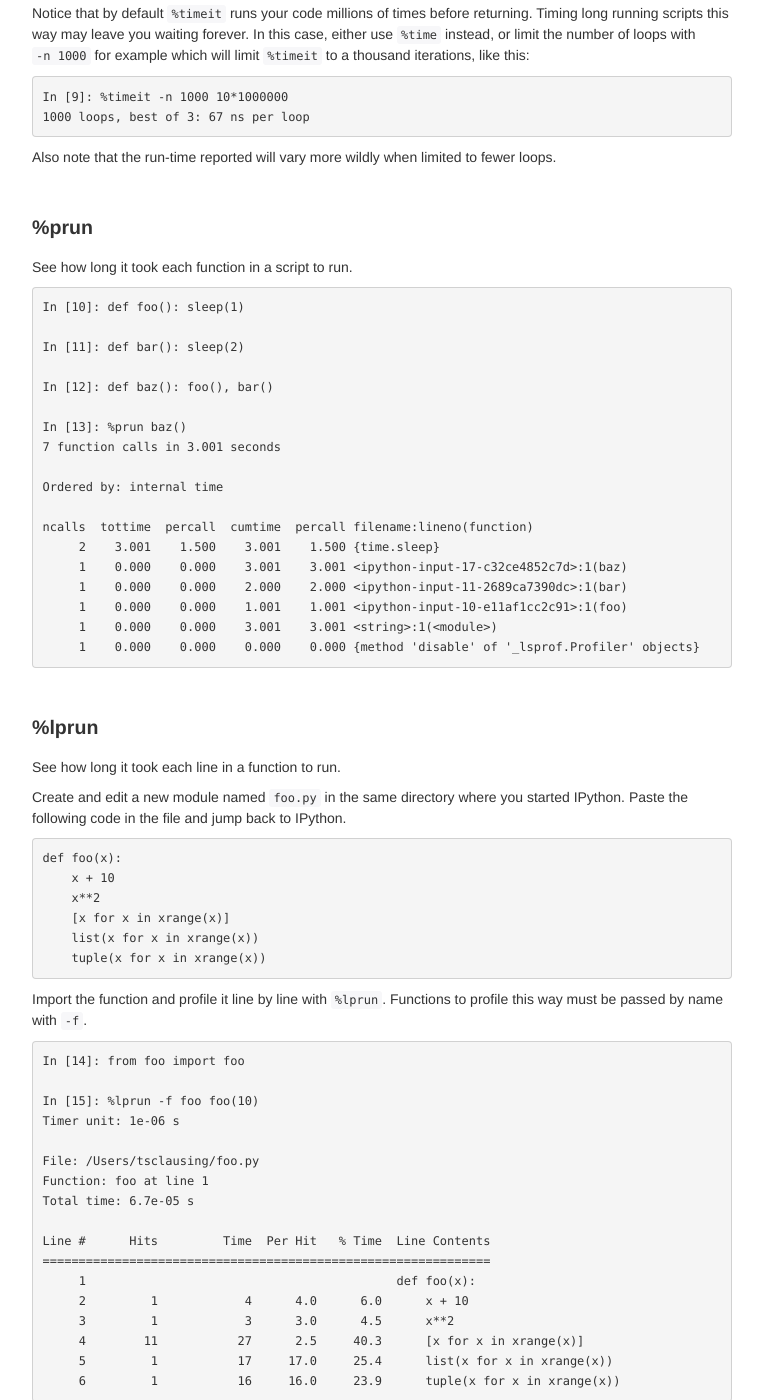
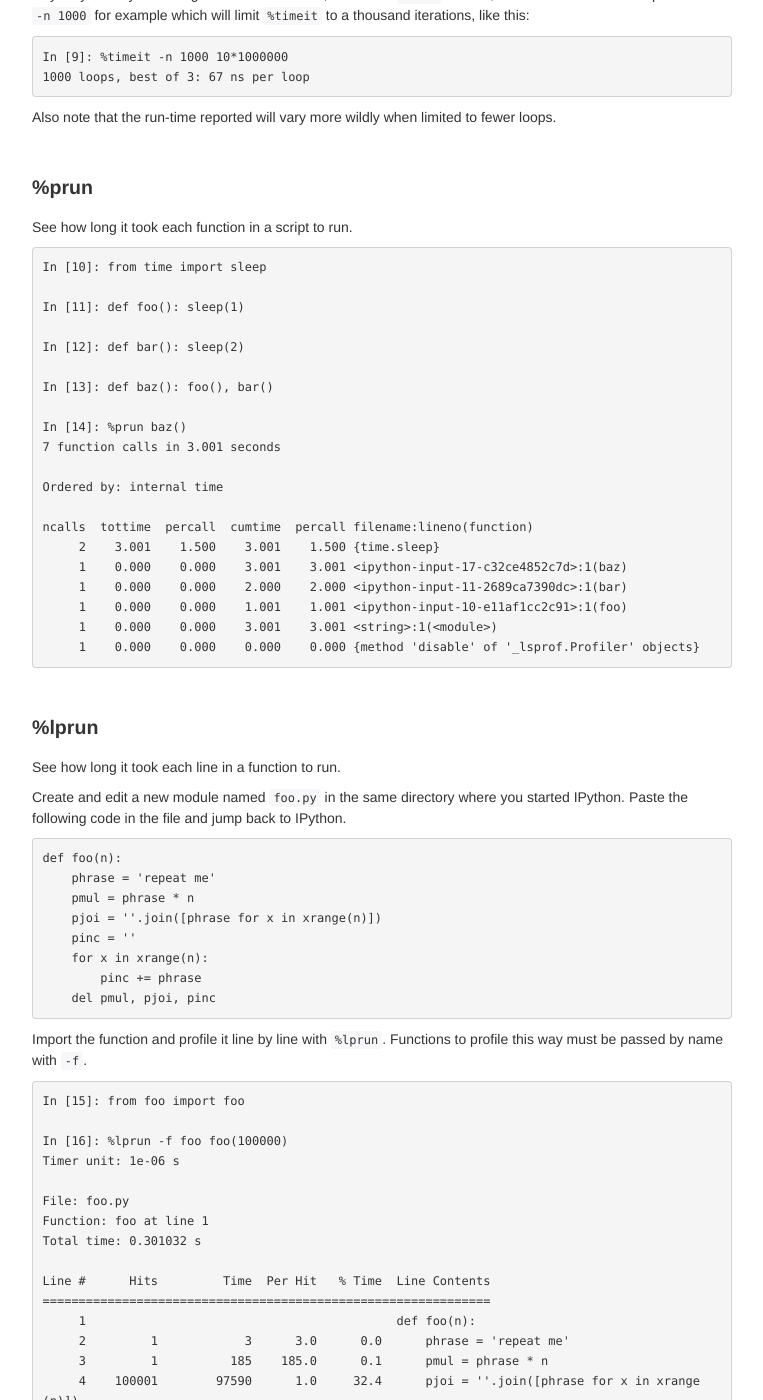
Before and after one commit to pynashorg/pynashorg.github.com, a Jekyll site: the page built from _posts/2013-03-06-timing-and-profiling.md, in a window 1280 px wide and 1400 px high, scrolled down 2468 px. Shown: the whole window, without its empty margins (258-1021 px from the left). Built offline with Jekyll 4.4.1, drawn with Linux system fonts in a browser that asks for light colours; nearby versions of some CDN libraries; library files that are not in the unit come from our copies; comment, search, counter and statistics services are not loaded; some of the changed text lies outside the part shown.

Commit message:
Memory profiling examples

```diff
--- a/_posts/2013-03-06-timing-and-profiling.md
+++ b/_posts/2013-03-06-timing-and-profiling.md
@@ -91,8 +91,6 @@
 
     In [6]: %memit?
 
-    In [7]: from time import sleep  # <- will be used in the time profiling examples
-
 Time Profiling
 ===
 
@@ -113,7 +111,7 @@
 
 See how long a script takes to run averaged over a bunch of runs.
 
-    In [9]: %timeit 10*1000000
+    In [8]: %timeit 10*1000000
     10000000 loops, best of 3: 38.2 ns per loop
 
 Notice that by default `%timeit` runs your code millions of times before returning. Timing long running scripts this way
@@ -130,13 +128,15 @@
 
 See how long it took each function in a script to run.
 
-    In [10]: def foo(): sleep(1)
+    In [10]: from time import sleep
 
-    In [11]: def bar(): sleep(2)
+    In [11]: def foo(): sleep(1)
 
-    In [12]: def baz(): foo(), bar()
+    In [12]: def bar(): sleep(2)
 
-    In [13]: %prun baz()
+    In [13]: def baz(): foo(), bar()
+
+    In [14]: %prun baz()
     7 function calls in 3.001 seconds
 
     Ordered by: internal time
@@ -157,44 +157,78 @@
 Create and edit a new module named `foo.py` in the same directory where you started IPython. Paste the following code
 in the file and jump back to IPython.
 
-    def foo(x):
-        x + 10
-        x**2
-        [x for x in xrange(x)]
-        list(x for x in xrange(x))
-        tuple(x for x in xrange(x))
+    def foo(n):
+        phrase = 'repeat me'
+        pmul = phrase * n
+        pjoi = ''.join([phrase for x in xrange(n)])
+        pinc = ''
+        for x in xrange(n):
+            pinc += phrase
+        del pmul, pjoi, pinc
 
 Import the function and profile it line by line with `%lprun`. Functions to profile this way must be passed by name with
 `-f`.
 
-    In [14]: from foo import foo
+    In [15]: from foo import foo
 
-    In [15]: %lprun -f foo foo(10)
+    In [16]: %lprun -f foo foo(100000)
     Timer unit: 1e-06 s
 
-    File: /Users/tsclausing/foo.py
+    File: foo.py
     Function: foo at line 1
-    Total time: 6.7e-05 s
+    Total time: 0.301032 s
 
     Line #      Hits         Time  Per Hit   % Time  Line Contents
     ==============================================================
-         1                                           def foo(x):
-         2         1            4      4.0      6.0      x + 10
-         3         1            3      3.0      4.5      x**2
-         4        11           27      2.5     40.3      [x for x in xrange(x)]
-         5         1           17     17.0     25.4      list(x for x in xrange(x))
-         6         1           16     16.0     23.9      tuple(x for x in xrange(x))
+         1                                           def foo(n):
+         2         1            3      3.0      0.0      phrase = 'repeat me'
+         3         1          185    185.0      0.1      pmul = phrase * n
+         4    100001        97590      1.0     32.4      pjoi = ''.join([phrase for x in xrange(n)])
+         5         1            4      4.0      0.0      pinc = ''
+         6    100001        90133      0.9     29.9      for x in xrange(n):
+         7    100000       112935      1.1     37.5          pinc += phrase
+         8         1          182    182.0      0.1      del pmul, pjoi, pinc
 
 Memory Profiling
 ===
 
-* `%mprun`: See how much memory a script uses line by line.
+%mprun
+---
 
-* `%memit`: See how much memory a script uses overall.
+See how much memory a script uses line by line.  Let's take a look at the same `foo()` function that we profiled with
+`%lprun` - except this time we're interested in incremental memory usage and not execution time.
 
-Read:
+    In [17]: %mprun -f foo foo(100000)
+    Filename: foo.py
+
+    Line #    Mem usage    Increment   Line Contents
+    ================================================
+         1    20.590 MB     0.000 MB   def foo(n):
+         2    20.590 MB     0.000 MB       phrase = 'repeat me'
+         3    21.445 MB     0.855 MB       pmul = phrase * n
+         4    25.020 MB     3.574 MB       pjoi = ''.join([phrase for x in xrange(n)])
+         5    25.020 MB     0.000 MB       pinc = ''
+         6    43.594 MB    18.574 MB       for x in xrange(n):
+         7    43.594 MB     0.000 MB           pinc += phrase
+         8    41.102 MB    -2.492 MB       del pmul, pjoi, pinc
+
+%memit
+---
+
+See how much memory a script uses overall. `%memit` works a lot like `%timeit` except that the number of iterations is
+set with `-r` instead of `-n`.
+
+    In [18]: %memit -r 3 [x for x in xrange(1000000)]
+    maximum of 3: 75.320312 MB per loop
+
+What do you know?
 ===
 
-* Help for each function, by running `%magicfunctionname?` as we did after the setup steps above.
+Please leave other tips & tools in the comments below. I remember a while back seeing a video from someone who built a
+profiling visualization in matplotlib, but I haven't been able to dig it up. If you find it, please post it here, too!
+
+Some additional reading and sources:
+
+* Run `%magicfunctionname?` for each magic function for specific help.
 * [Profiling Python Code](http://scikit-learn.org/dev/developers/performance.html#profiling-python-code)
-* [Chapter 3 of Python Data Analysis](http://www.amazon.com/Python-Data-Analysis-Wes-McKinney/dp/1449319793)
+* [Chapter 3 of the Python Data Analysis book](http://www.amazon.com/Python-Data-Analysis-Wes-McKinney/dp/1449319793)
```
Also changed, not shown: other parts of _posts/2013-03-06-timing-and-profiling.md (+7 -7 lines).
